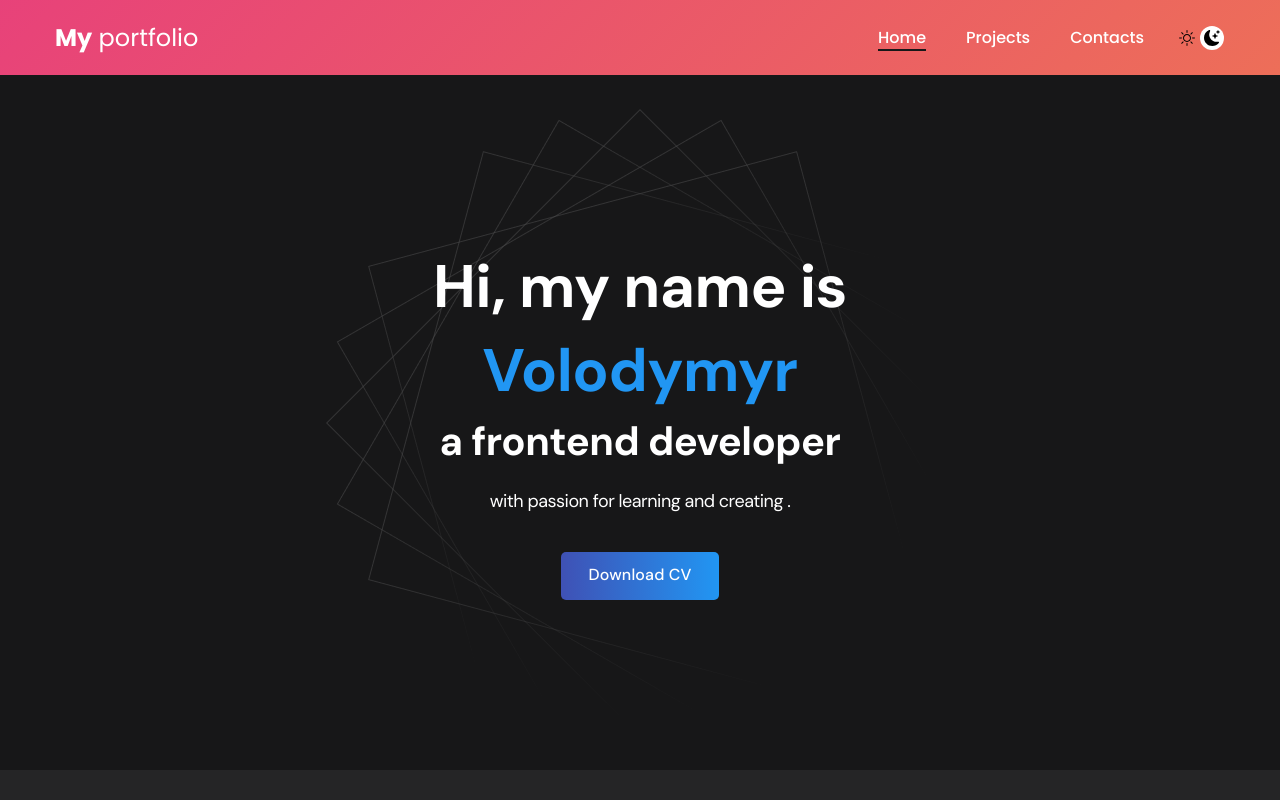
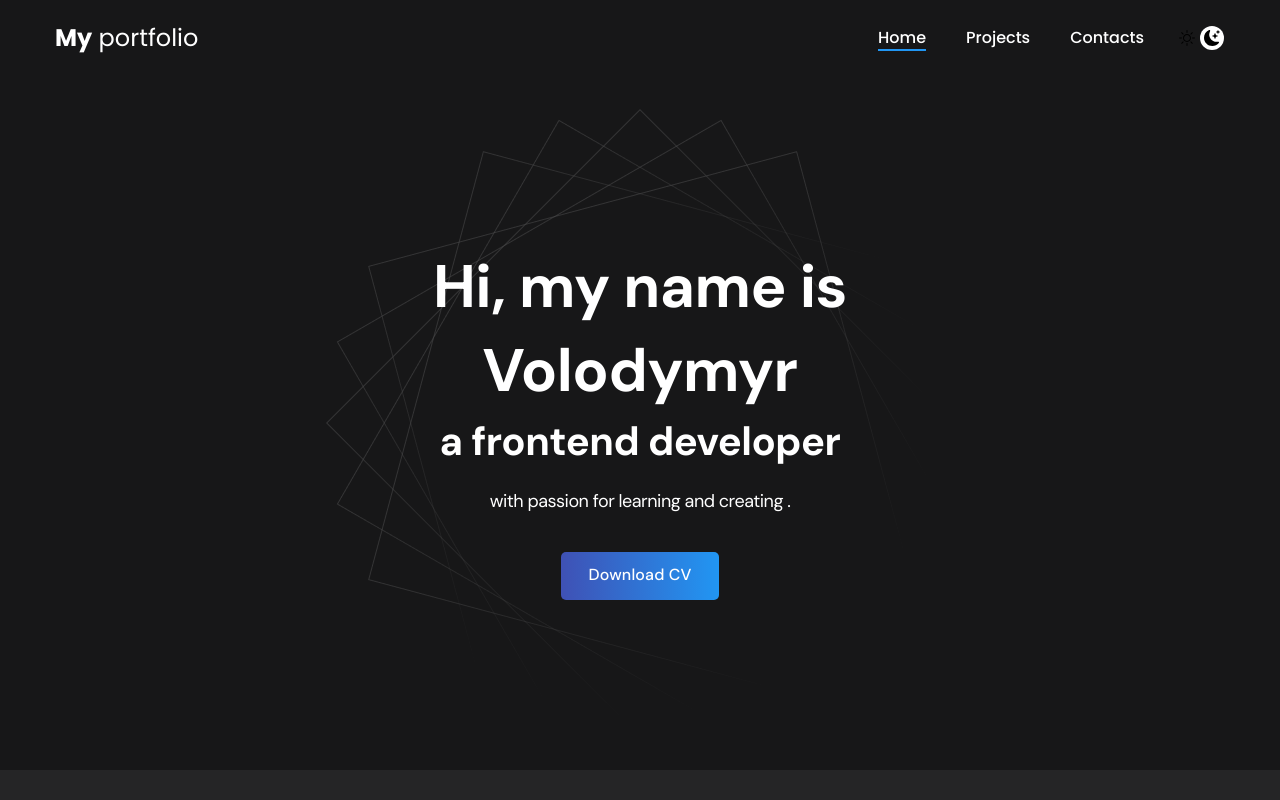
Before and after one commit to vk-workshop/portfolio, a React (Create React App) app: page / in a window 1280 px wide. Shown: the top 800 px of the page. Built offline with nearby package versions, Linux system fonts and the light colour scheme.

Commit message:
background nav
add background to nav

```diff
--- a/src/components/navbar/Navbar.css
+++ b/src/components/navbar/Navbar.css
@@ -5,9 +5,9 @@
 	/* border-bottom: 1px solid var(--nav-border); */
 	color: var(--nav-text);
 	letter-spacing: normal;
+	background: var(--nav-bg);
 
 	/* Active background gradient */
-	background: linear-gradient(-45deg, #ee7752, #e73c7e, #23a6d5, #23d5ab);
 	background-size: 400% 400%;
 	animation: gradient 15s ease infinite;
 }
@@ -66,7 +66,7 @@
 	display: block;
 	height: 2px;
 	width: 100%;
-	background-color: var(--black);
+	background-color: var(--nav-border);
 }
 
 /* Active background gradient */
--- a/src/styles/main.css
+++ b/src/styles/main.css
@@ -6,13 +6,13 @@
 	--blackpure: #000;
 	--black: #171718;
 	--black-border: #26292d;
+	--blue-border: #2196f3;
 	--white: #fff;
 	/* --purple: #5c62ec; */
-	--blue: #2196f3;
 	--gradient: linear-gradient(-45deg, #ee7752, #e73c7e, #23a6d5, #23d5ab);
 
 	/* Nav */
-	--nav-bg: var(--black);
+	--nav-bg: var(--gradient);
 	--nav-border: var(--black-border);
 	--nav-text: var(--white);
 
@@ -54,8 +54,7 @@
 
 	/* Nav */
 	--nav-bg: var(--black);
-	--blue-border: #2196f3;
-
+	--nav-border: var(--blue-border);
 	/* Header */
 	--header-bg: var(--black);
 	--header-text: var(--white);
```
